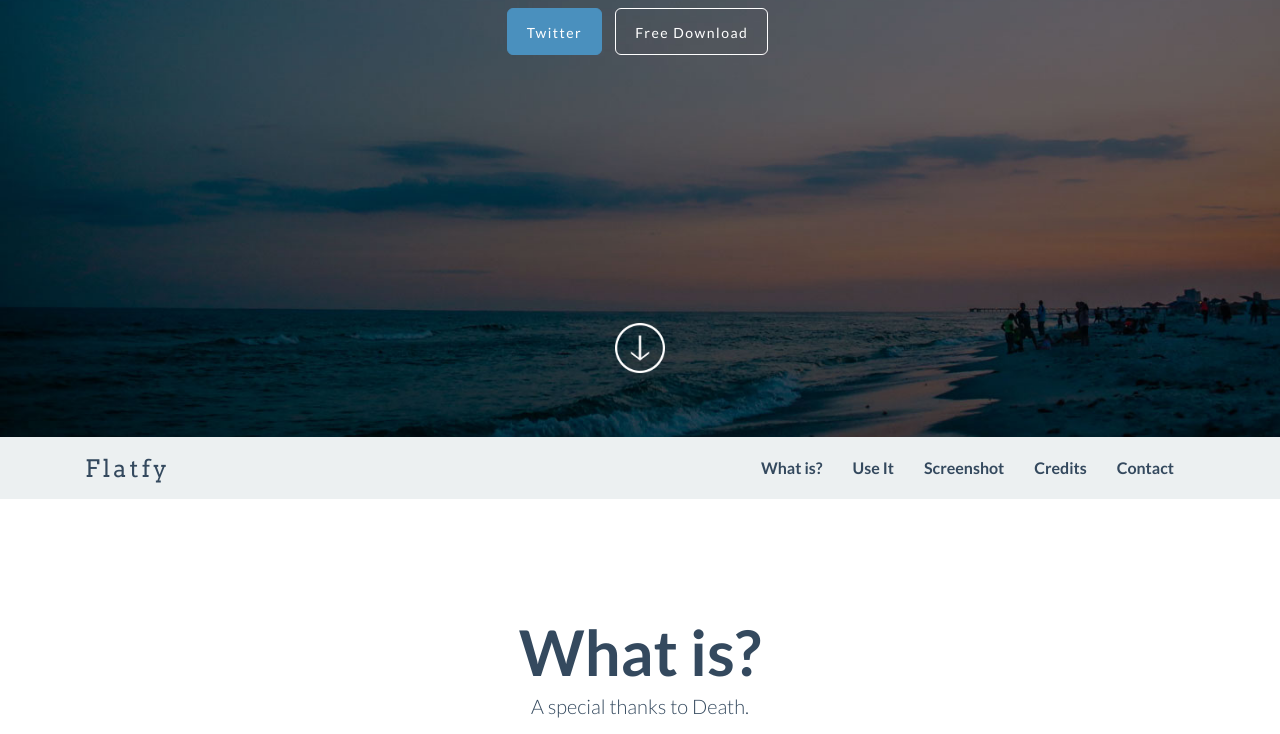
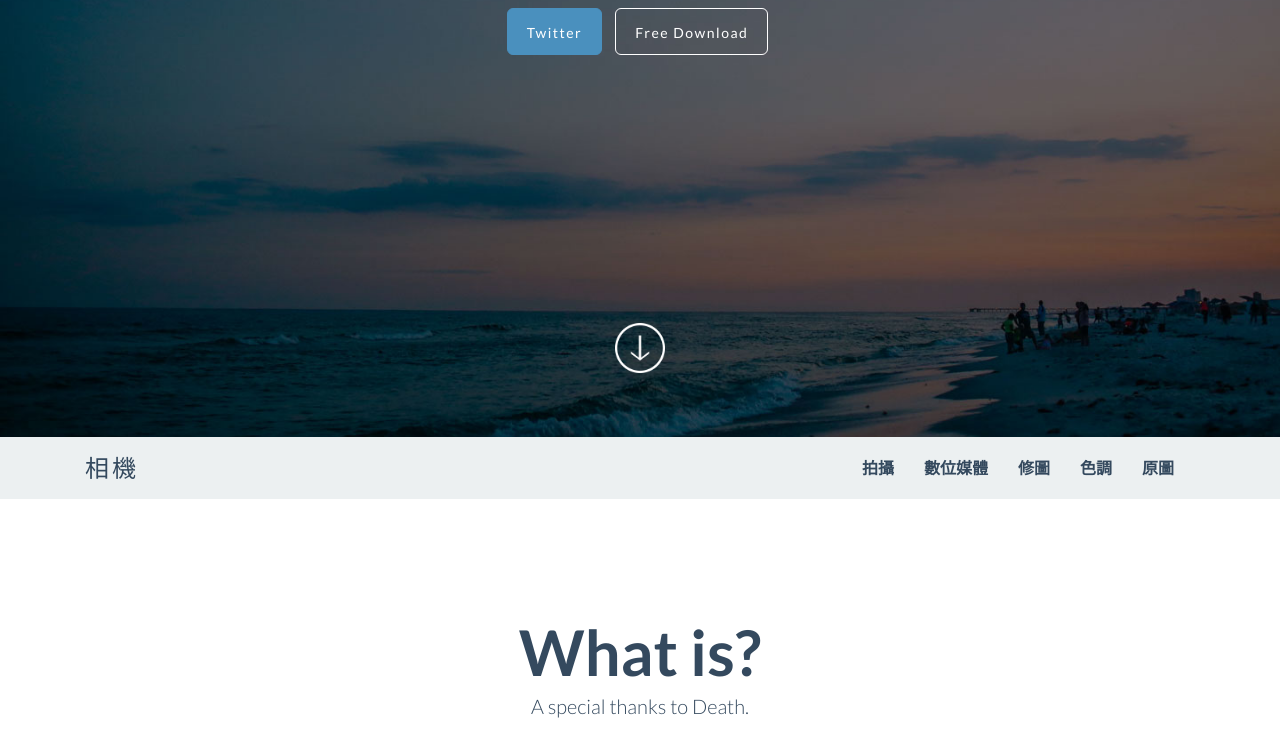
Before and after one commit to candyco2/co2, a plain HTML site: page index.html in a window 1280 px wide. Shown: the part 363-1097 px from the top of the page. Drawn offline with Linux system fonts and the light colour scheme.

Commit message:
Update index.html

```diff
--- a/index.html
+++ b/index.html
@@ -86,17 +86,17 @@
 					<span class="icon-bar"></span>
 					<span class="icon-bar"></span>
 				</button>
-				<a class="navbar-brand" href="#home">Flatfy</a>
+				<a class="navbar-brand" href="#home">相機</a>
 			</div>
 
 			<div class="collapse navbar-collapse navbar-right navbar-ex1-collapse">
 				<ul class="nav navbar-nav">
 
-					<li class="menuItem"><a href="#whatis">What is?</a></li>
-					<li class="menuItem"><a href="#useit">Use It</a></li>
-					<li class="menuItem"><a href="#screen">Screenshot</a></li>
-					<li class="menuItem"><a href="#credits">Credits</a></li>
-					<li class="menuItem"><a href="#contact">Contact</a></li>
+					<li class="menuItem"><a href="#whatis">拍攝</a></li>
+					<li class="menuItem"><a href="#useit">數位媒體</a></li>
+					<li class="menuItem"><a href="#screen">修圖</a></li>
+					<li class="menuItem"><a href="#credits">色調</a></li>
+					<li class="menuItem"><a href="#contact">原圖</a></li>
 				</ul>
 			</div>
 
```
